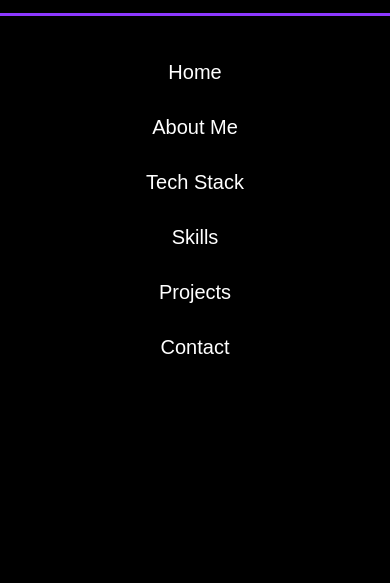
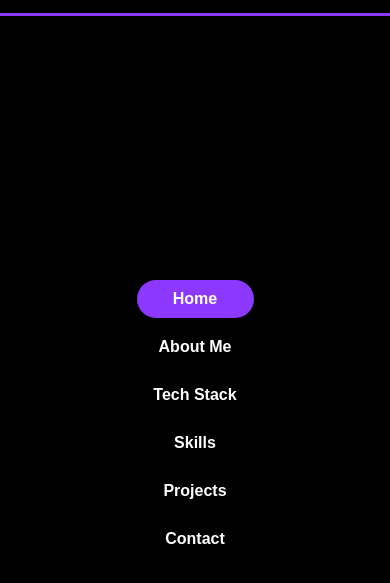
Before and after one commit to dipeshsingh253/New-Portfolio, a plain HTML site: page navbar2.html in a window 390 px wide. Both pictures are taken after a click on the button 341 px from the left and 32 px from the top of the page. Shown: the part 51-634 px from the top of the page. Drawn offline with Linux system fonts and the light colour scheme.

Commit message:
navabar design added test 2

```diff
--- a/navbar2.html
+++ b/navbar2.html
@@ -147,6 +147,11 @@
             background-color: #000;
             color: #FFF;
             transition: 0.3s;
+            display: flex;
+            flex-direction: column;
+            justify-content: center;
+            align-items: center;
+
         }
 
         .mobile-menu.is-open {
@@ -154,20 +159,30 @@
             transform: translateY(0);
         }
 
+        .mobile-menu a.is-active,
+        .mobile-menu a:hover {
+            background-color: var(--primary);
+        }
+        .mobile-menu a{
+            display: block;
 
-        .mobile-menu a {
-            display: block;
-            padding: 1rem;
-            color: #FFF;
+            color: white;
+            margin: 5px 16px;
+            font-weight: 600;
+            width: 30%;
+            text-decoration: none;
+            transition: 0.4s;
+            padding: 10px 16px;
+            border-radius: 99px;
+
             text-align: center;
             text-decoration: none;
-            font-size: 1.25rem;
             transition: 0.3s;
+
         }
 
         .mobile-menu a:hover {
-            color: var(--primary);
-            background-color: #FFF;
+            background-color: var(--primary);
         }
 
         @media (min-width:768px) {
@@ -210,7 +225,7 @@
         </nav>
         <div class="mobile-menu">
 
-            <a href="#" class="">Home</a>
+            <a href="#" class="is-active">Home</a>
             <a href="#">About Me</a>
             <a href="#">Tech Stack</a>
             <a href="#">Skills</a>
@@ -229,6 +244,7 @@
     hamburger.addEventListener("click", function () {
         this.classList.toggle("is-active");
         mobile_menu.classList.toggle("is-open");
+        console.log(mobile_menu.classList);
     })
 
 </script>
```
